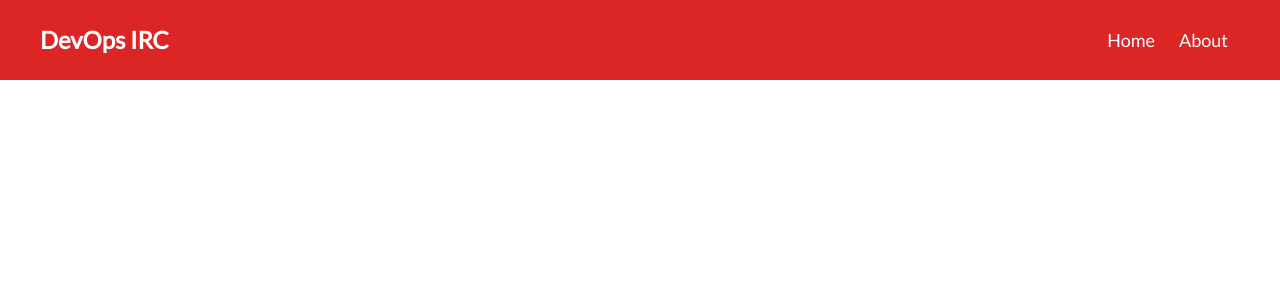
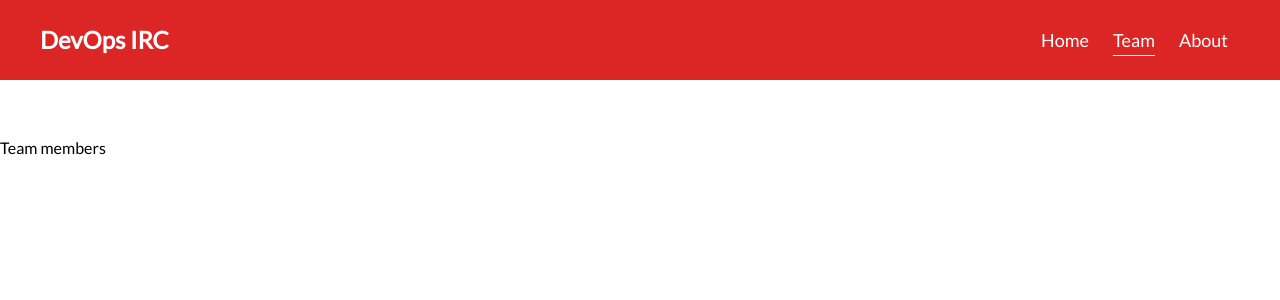
Before and after one commit to devopsirc/devopsirc.github.io, a Vue app: page /team in a window 1280 px wide. Shown: the top 300 px of the page. Built offline with nearby package versions, Linux system fonts and the light colour scheme; what tw-elements would draw is missing.

Commit message:
team page added

```diff
--- a/src/router/index.js
+++ b/src/router/index.js
@@ -1,5 +1,6 @@
 import { createRouter, createWebHistory } from 'vue-router'
 import HomeView from '../views/HomeView.vue'
+import TeamView from '../views/TeamView.vue'
 
 const router = createRouter({
   history: createWebHistory(import.meta.env.BASE_URL),
@@ -8,6 +9,11 @@ const router = createRouter({
       path: '/',
       name: 'Home',
       component: HomeView
+    },
+    {
+      path: '/team',
+      name: 'Team',
+      component: TeamView
     },
     {
       path: '/about',
--- /dev/null
+++ b/src/views/TeamView.vue
@@ -0,0 +1,5 @@
+<template>
+  <div class="team">
+    <h1>Team members</h1>
+  </div>
+</template>
```
